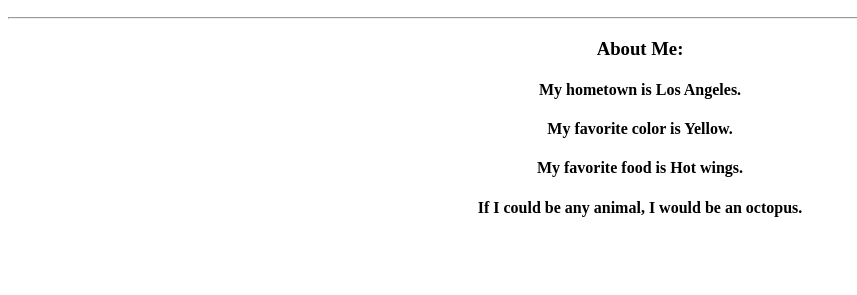
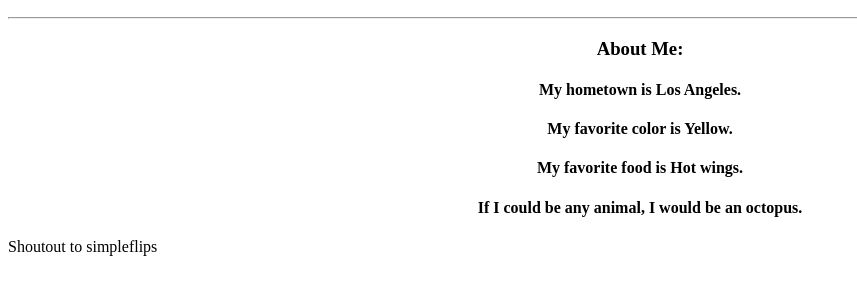
Before and after one commit to Ika600/my-first-project, a plain HTML site: page index.html in a window 1280 px wide. Shown: the part 155-450 px from the top of the page, without its empty margins (0-857 px from the left). Drawn offline with Linux system fonts and the light colour scheme.

Commit message:
Dead meme added

```diff
--- a/index.html
+++ b/index.html
@@ -19,3 +19,4 @@
 			</div>
 		  </body>
 		</html>
+        <p>Shoutout to simpleflips</p>
```
